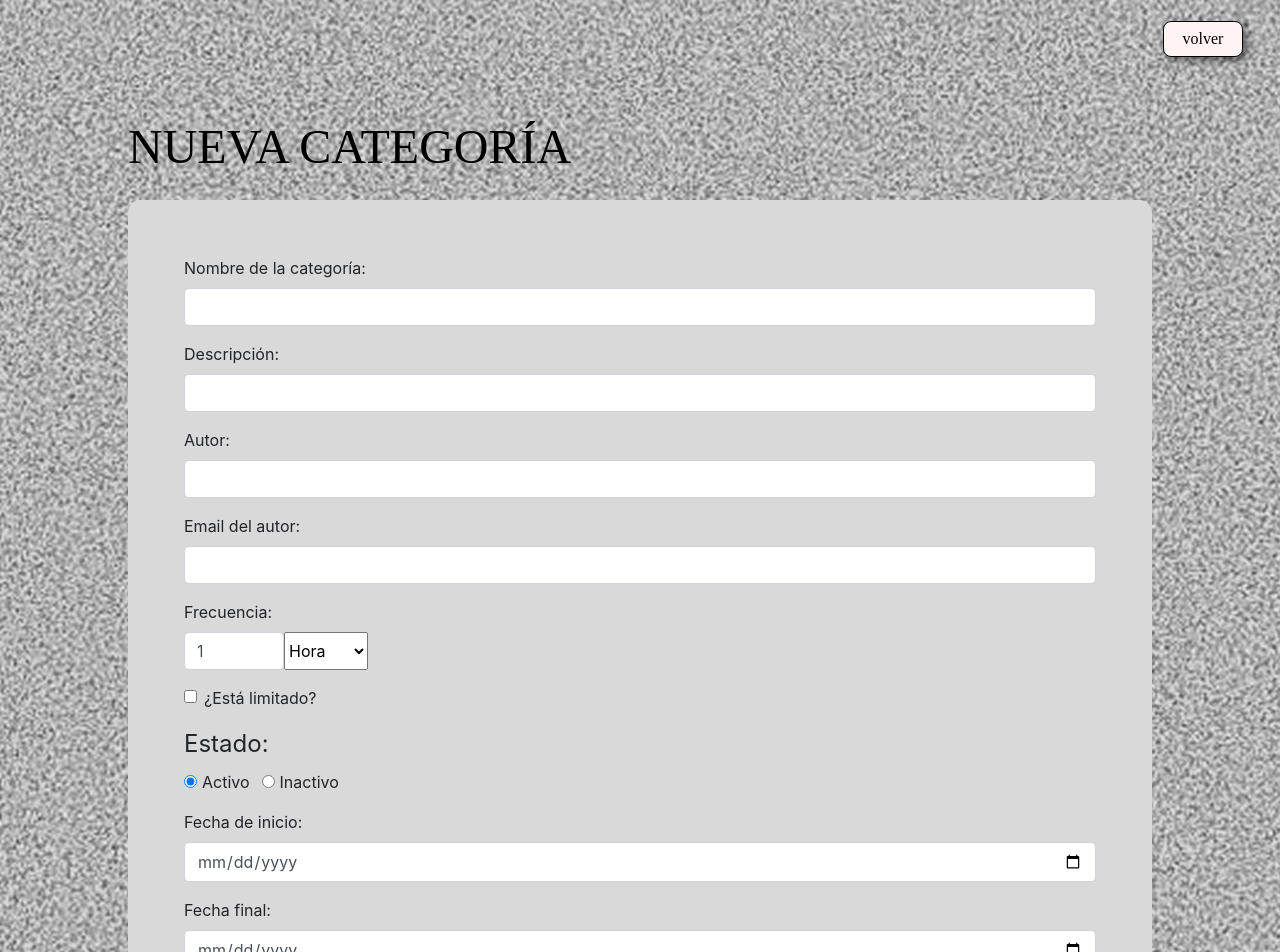
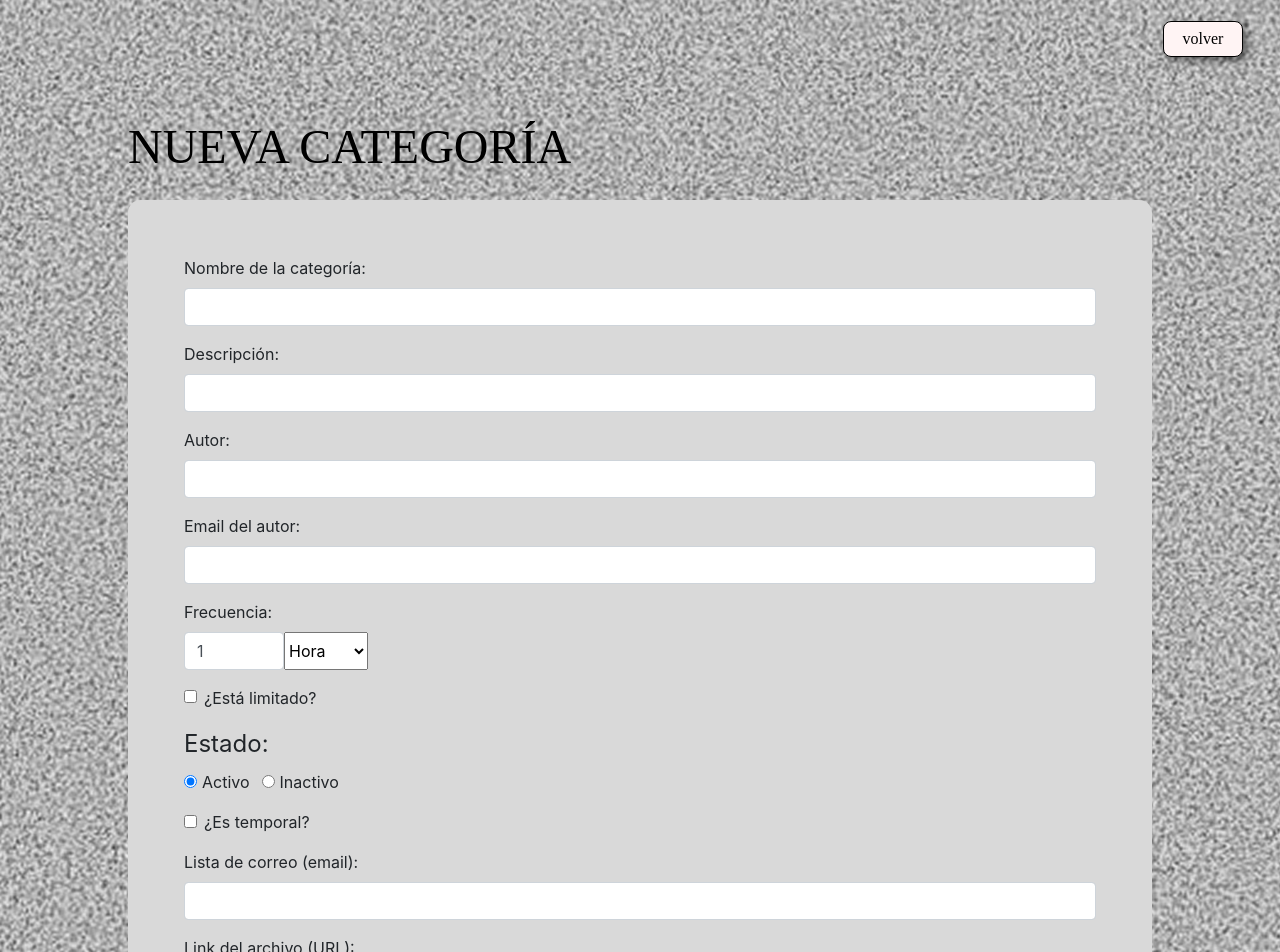
Before and after one commit to PROYECTO-RAIO/RAIO-ADMIN-FE, a React (Vite) app: page /crear in a window 1280 px wide. Shown: the top 952 px of the page. Built offline with nearby package versions, Linux system fonts and the light colour scheme; a web font is replaced by a local one.

Commit message:
añadir botón check boolean de temporalidad en form y ocultar las fechas cuando temporalidad === false

```diff
--- a/src/components/categoryForm/CategoryForm.jsx
+++ b/src/components/categoryForm/CategoryForm.jsx
@@ -14,9 +14,10 @@ const defaultData = {
   totalLimitado: 'false',
   totalReverberaciones: '0',
   estadoDeActividad: true,
+  temporalidad: false,
   fechaInicio: '',
   fechaFinal: '',
-  listaCorreoUrl: '',
+  listaCorreo: '',
   archivoUrl: '',
   demora: false,
   periodoRetraso: ''
@@ -56,6 +57,8 @@ function CategoriaForm({ initialData = null }) {
       setFormData((prev) => ({ ...prev, totalLimitado: checked ? 'true' : 'false' }));
     } else if (name === 'estadoDeActividad') {
       setFormData((prev) => ({ ...prev, estadoDeActividad: value === 'true' }));
+    } else if (name === 'temporalidad') {
+      setFormData((prev) => ({ ...prev, temporalidad: checked ? 'true' : 'false' }));
     } else if (name === 'demora') {
       setFormData((prev) => ({ ...prev, demora: checked }));
     } else {
@@ -84,9 +87,6 @@ function CategoriaForm({ initialData = null }) {
     }
 
     const urlRegex = /^(https?:\/\/)?([\w\-]+\.)+[\w\-]+(\/[\w\-._~:/?#[\]@!$&'()*+,;=]*)?$/;
-    if (formData.listaCorreoUrl && !urlRegex.test(formData.listaCorreoUrl)) {
-      newErrors.listaCorreoUrl = 'URL no válida';
-    }
     if (formData.archivoUrl && !urlRegex.test(formData.archivoUrl)) {
       newErrors.archivoUrl = 'URL no válida';
     }
@@ -271,6 +271,18 @@ function CategoriaForm({ initialData = null }) {
       </fieldset>
 
       <Form.Group className="mb-3">
+        <Form.Check
+          type="checkbox"
+          label="¿Es temporal?"
+          id="temporalidad"
+          name="temporalidad"
+          checked={formData.temporalidad === 'true'}
+          onChange={handleChange}
+        />
+      </Form.Group>
+
+      {formData.temporalidad === 'true' && (
+      <Form.Group className="mb-3">
         <Form.Label htmlFor="fechaInicio">Fecha de inicio:</Form.Label>
         <Form.Control
           type="date"
@@ -281,9 +293,7 @@ function CategoriaForm({ initialData = null }) {
           isInvalid={!!errors.fechaInicio}
         />
         <Form.Control.Feedback type="invalid">{errors.fechaInicio}</Form.Control.Feedback>
-      </Form.Group>
 
-      <Form.Group className="mb-3">
         <Form.Label htmlFor="fechaFinal">Fecha final:</Form.Label>
         <Form.Control
           type="date"
@@ -295,18 +305,18 @@ function CategoriaForm({ initialData = null }) {
         />
         <Form.Control.Feedback type="invalid">{errors.fechaFinal}</Form.Control.Feedback>
       </Form.Group>
+      )}
 
       <Form.Group className="mb-3">
-        <Form.Label htmlFor="listaCorreoUrl">Lista de correo (URL):</Form.Label>
+        <Form.Label htmlFor="listaCorreo">Lista de correo (email):</Form.Label>
         <Form.Control
-          id="listaCorreoUrl"
-          type="url"
-          name="listaCorreoUrl"
-          value={formData.listaCorreoUrl}
+          id="listaCorreo"
+          name="listaCorreo"
+          value={formData.listaCorreo}
           onChange={handleChange}
-          isInvalid={!!errors.listaCorreoUrl}
+          isInvalid={!!errors.listaCorreo}
         />
-        <Form.Control.Feedback type="invalid">{errors.listaCorreoUrl}</Form.Control.Feedback>
+        <Form.Control.Feedback type="invalid">{errors.listaCorreo}</Form.Control.Feedback>
       </Form.Group>
 
       <Form.Group className="mb-3">
```
